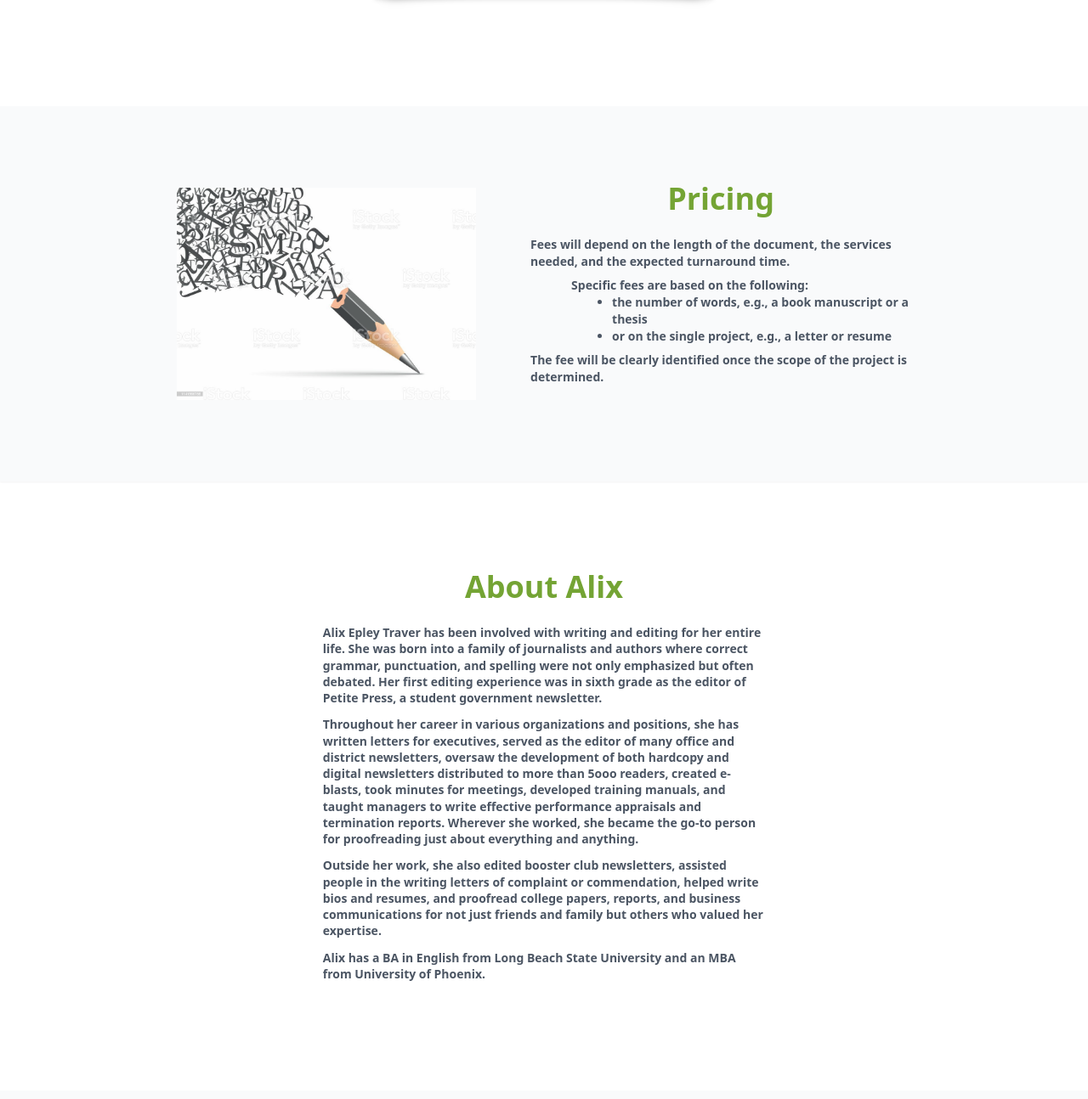
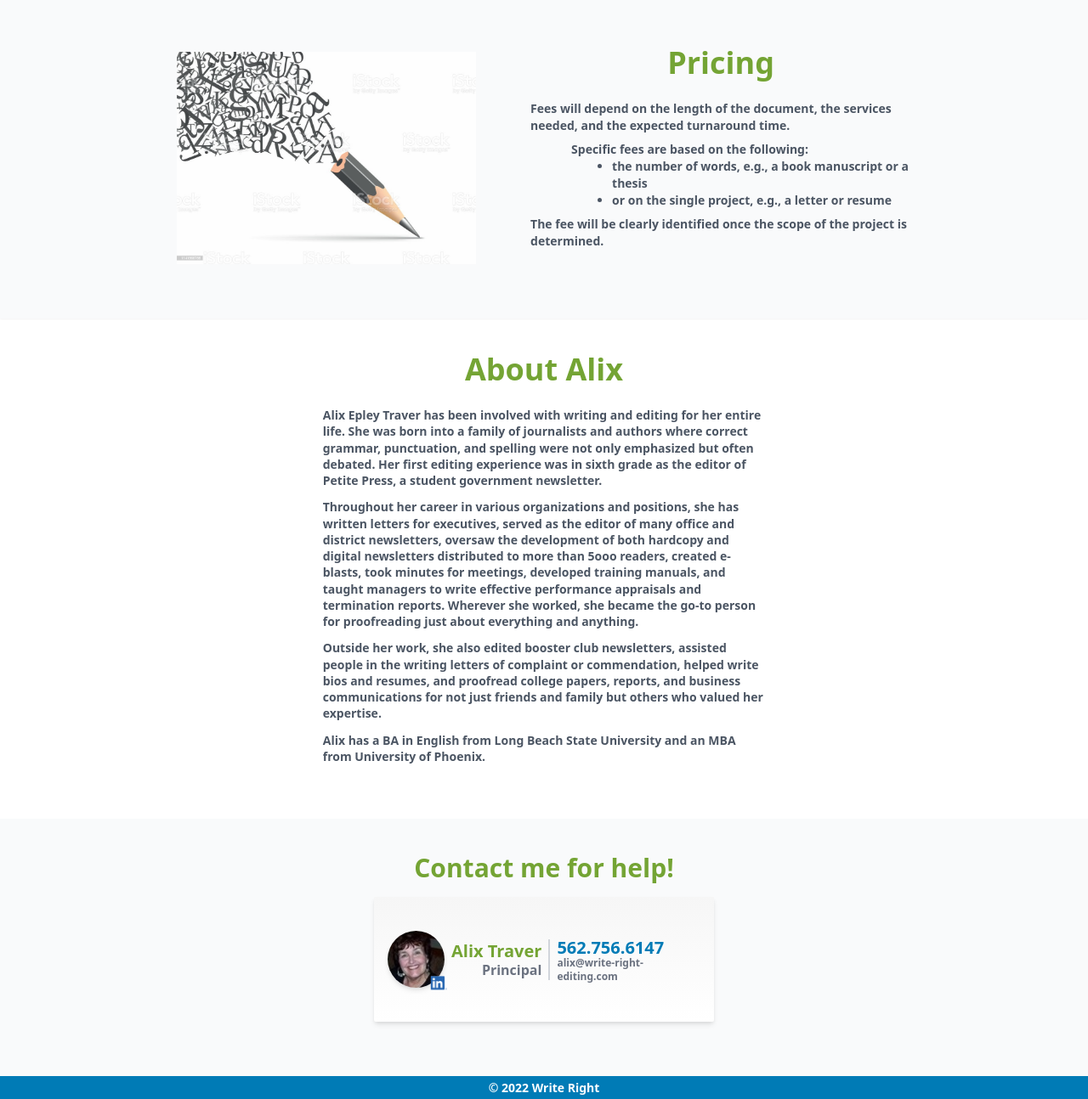
Before and after one commit to mepley/write-right, a website: page index.html in a window 1280 px wide. Shown: the part 3370-4664 px from the top of the page at 85% size. Drawn offline with nearby package versions, Linux system fonts and the light colour scheme.

Commit message:
update margins

```diff
--- a/index.html
+++ b/index.html
@@ -254,7 +254,7 @@
     </section>
 
     <section id='testimonials'
-    class='w-full flex flex-col justify-center items-center w-3/4 cursor-default select-none mt-32'>
+    class='w-full flex flex-col justify-center items-center w-3/4 cursor-default select-none mt-16'>
     <div class='text-center font-bold text-3xl lg:text-4xl pb-8 lg:pb-6 text-primary'>Testimonials</div>
 
       <div class="w-80 flex flex-col lg:flex-row justify-center items-center lg:-space-x-6 space-y-6 lg:space-y-1">
@@ -298,7 +298,7 @@
     </section>
 
     <section id='pricing'
-      class='w-full py-24 mt-32 bg-gray-50 shadow-sm px-3 lg:px-0 flex flex-col font-normal lg:font-semibold text-gray-500 lg:text-gray-600 leading-snug text-base lg:text-base'>
+      class='w-full py-16 mt-16 bg-gray-50 shadow-sm px-3 lg:px-0 flex flex-col font-normal lg:font-semibold text-gray-500 lg:text-gray-600 leading-snug text-base lg:text-base'>
 
       <div class="flex flex-row items-center justify-center space-x-16 mx-auto">
         <img class="hidden lg:block opacity-80" style="height: 250px; object-fit: contain;" src="public/images/pencil.jpg" alt="Businessman turns over two wooden blocks to change the word 'Unedited' to 'Edited'.">
@@ -324,7 +324,7 @@
 
     </section>
 
-    <section id='bio' class='mt-32 px-3 lg:px-0'>
+    <section id='bio' class='mt-16 px-3 lg:px-0'>
       <div class='text-center font-bold text-3xl lg:text-4xl pb-6 -mt-6 text-primary'>About Alix</div>
       <div class='max-w-prose mx-auto font-normal text-sm lg:font-semibold text-gray-500 lg:text-gray-600 leading-snug'>
         <div class='mb-3'>Alix Epley Traver has been involved with writing and editing for her entire life. She was
@@ -346,7 +346,7 @@
     </section>
 
 
-    <section id='contact' class='py-24 lg:pt-24 mt-32 bg-gray-50'>
+    <section id='contact' class='py-16 lg:pt-16 mt-16 bg-gray-50'>
       <div class='text-center font-bold text-3xl lg:text-3xl pb-4 -mt-6 text-primary'>Contact me for help!</div>
 
       <div class="testimonial-card shadow-md py-10 px-3 md:px-4 lg:px-4 lg:py-10 grid place-items-center mx-auto cursor-pointer">
```
